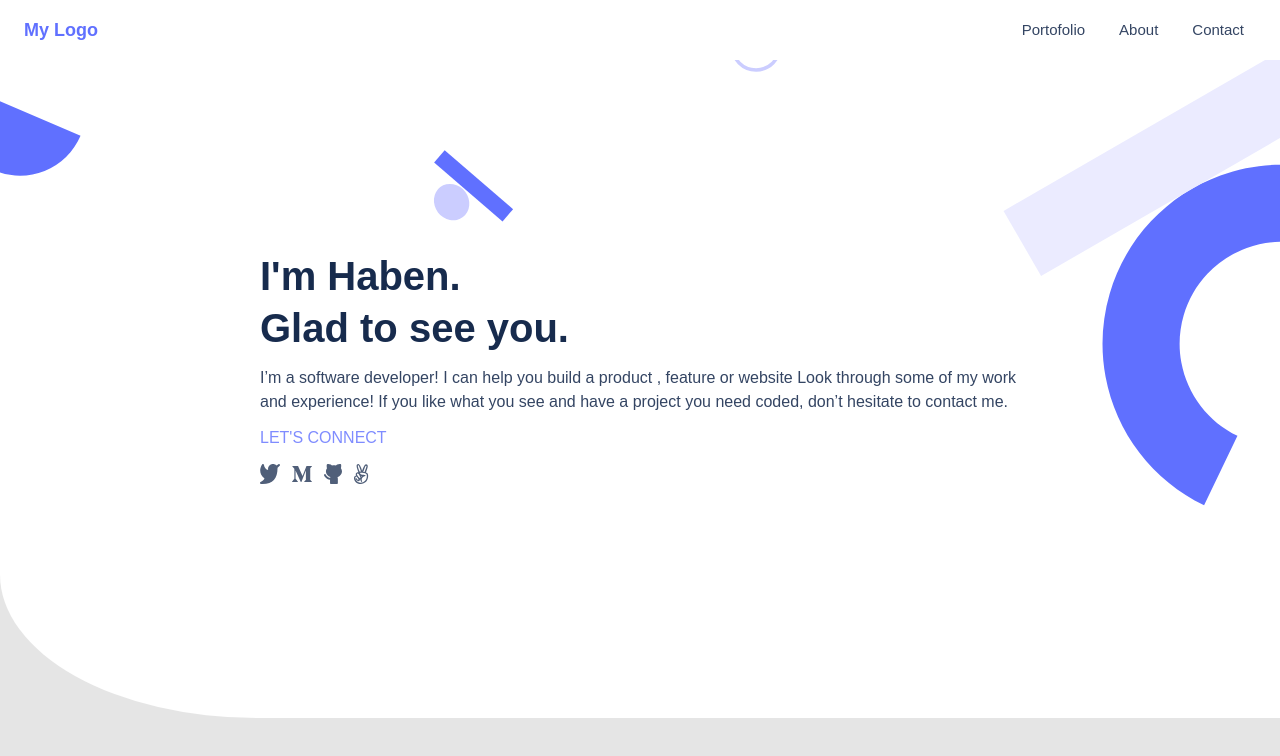
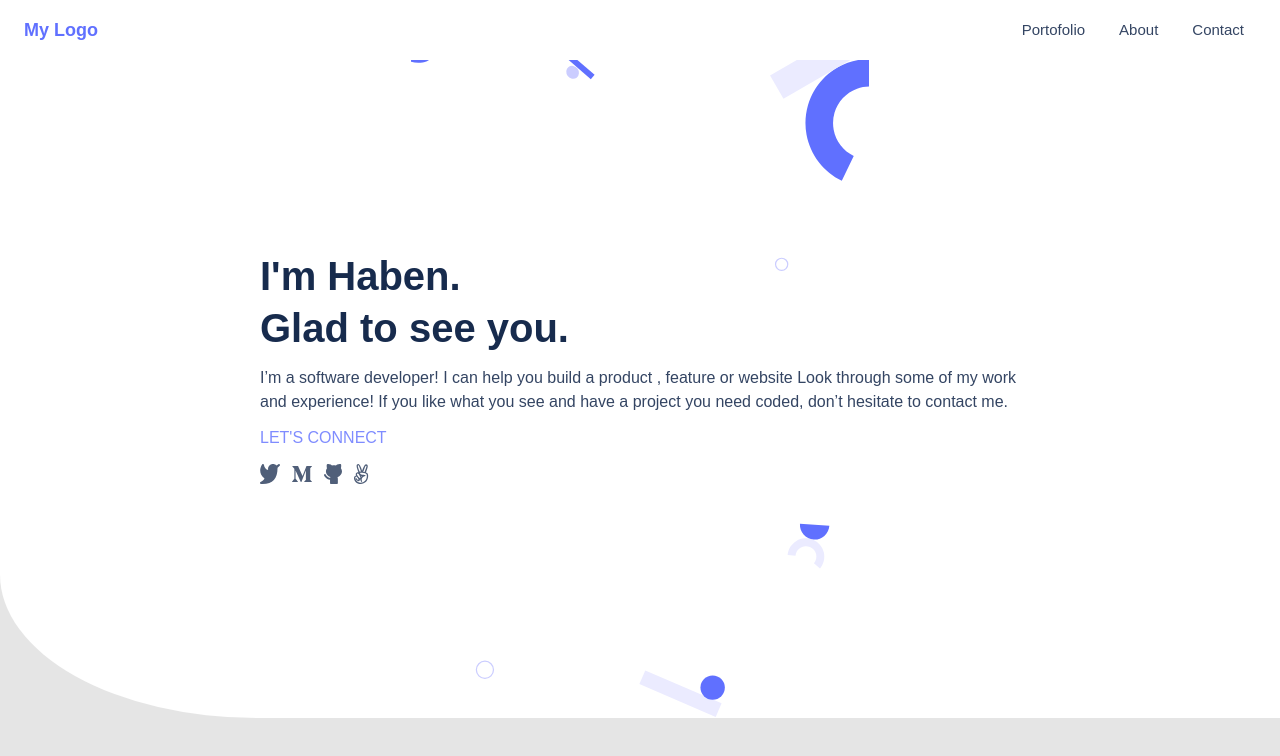
Before and after one commit to habitoz/portofolio, a plain HTML site: page index.html in a window 1280 px wide. Drawn offline with Linux system fonts and the light colour scheme; a web font is replaced by a local one.

Commit message:
background image adjusted according to design requirements

```diff
--- a/styles.css
+++ b/styles.css
@@ -49,7 +49,8 @@ main {
   background-color: #fff;
   background-image: url('./assets/images/header-bg.svg');
   background-repeat: no-repeat;
-  background-size: cover;
+  background-size: contain;
+  background-position: center;
   padding: 150px 24px;
   background-origin: border-box;
   border-bottom-left-radius: 20%;
```
